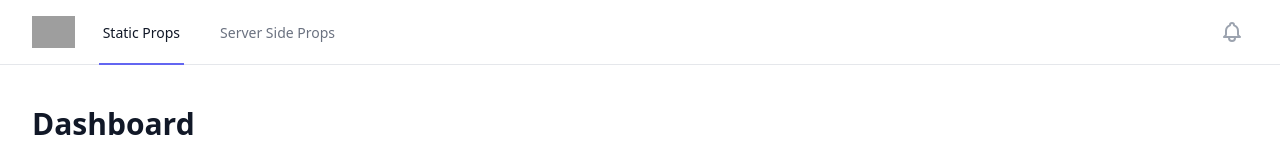
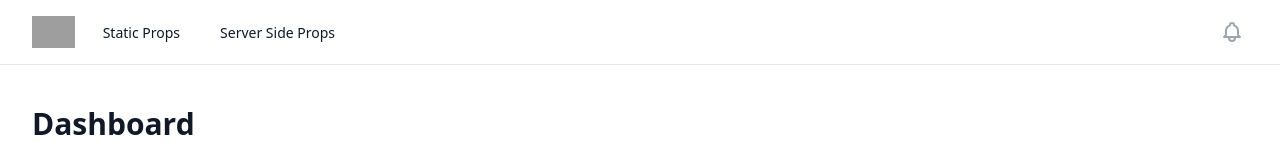
Before and after one commit to Konyuka/react-blog, a Next.js app: page /posts/first-post in a window 1280 px wide. Shown: the top 160 px of the page. Built offline with nearby package versions, Linux system fonts and the light colour scheme; grey boxes are pictures that could not be loaded.

Commit message:
active class in menu

```diff
--- a/components/layout.js
+++ b/components/layout.js
@@ -1,6 +1,11 @@
 import Link from 'next/link'
+import { useRouter } from "next/router";
+
+
 
 export default function Layout({ children }) {
+
+    const router = useRouter();
 
     return(
         <div className="min-h-full">
@@ -14,13 +19,17 @@ export default function Layout({ children }) {
                 </div>
                 <div className="hidden sm:-my-px sm:ml-6 sm:flex sm:space-x-8">
                     <Link href="/">
-                    <a className="border-indigo-500 text-gray-900 inline-flex items-center px-1 pt-1 border-b-2 text-sm font-medium" aria-current="page">
+                    <a
+                    className={`${router.pathname === "/" ? 'border-indigo-500 text-gray-900 inline-flex items-center px-1 pt-1 border-b-2 text-sm font-medium" aria-current="page"' : 'border-transparent text-gray-900 inline-flex items-center px-1 pt-1 border-b-2 text-sm font-medium" aria-current="page"'}`}
+                    >
                     Static Props
                     </a>
                     </Link>
 
                     <Link href="/serverside/props">
-                    <a  className="border-transparent text-gray-500 hover:border-gray-300 hover:text-gray-700 inline-flex items-center px-1 pt-1 border-b-2 text-sm font-medium">
+                    <a
+                    className={`${router.pathname === "/serverside/props" ? 'border-indigo-500 text-gray-900 inline-flex items-center px-1 pt-1 border-b-2 text-sm font-medium" aria-current="page"' : 'border-transparent text-gray-900 inline-flex items-center px-1 pt-1 border-b-2 text-sm font-medium" aria-current="page"'}`}
+                    >
                     Server Side Props
                     </a>
                     </Link>
```
